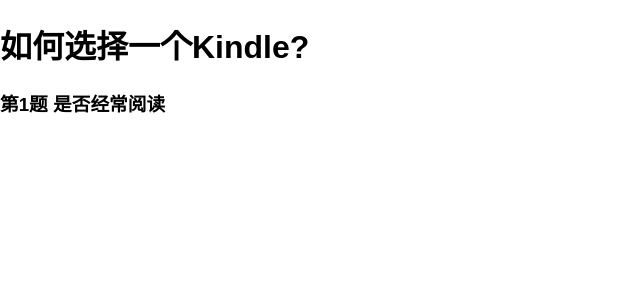
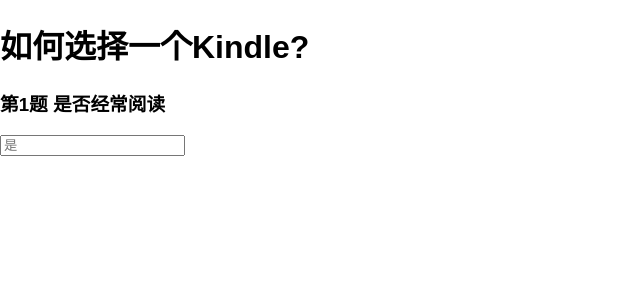
Before and after one commit to gloye/BestChoice, a React (Create React App) app in the folder project/: page /question in a window 1280 px wide. Shown: the top 300 px of the page, without its empty margins (0-640 px from the left). Built offline with nearby package versions, Linux system fonts and the light colour scheme.

Commit message:
纯函数

```diff
--- a/project/src/choice/pages/question.js
+++ b/project/src/choice/pages/question.js
@@ -1,6 +1,6 @@
 import React, { Component } from 'react'
 
-function getQues(props){
+function Ques(props){
     if(!props.completed){
         return(
             <div>
@@ -16,19 +16,39 @@
         return(
             <div>
                 <h3>第1题 是否经常阅读</h3>
+                <Choice/>
             </div>
         )
     }
 }
 
-function getRes(){
+function Choice(props){
+    let isShow = false
+    const handleFocus = (e) => {
+        console.log(e)
+        isShow = true
+        console.log(isShow)
+    }
+
     return(
         <div style={{display:"inline"}}>
-            <input type="text" placeholder="是" onFocus={props.handleFocus}/>
-            <input type="text" placeholder="Kindle"/>
-            <button>下一题</button>
+            <input type="text" placeholder="是" onFocus={handleFocus}/>
+            <Res focus={isShow}/>
         </div>
     )
+}
+
+function Res(props){
+    if(props.focus){
+        return(
+            <div style={{display:"inline"}}>
+                <input type="text" placeholder="Kindle"/>
+                <button>下一题</button>
+            </div>
+        )
+    }else{
+        return null
+    }
 }
 
 
@@ -55,7 +75,7 @@
         return (
             <div className="question-item">
                 <h1>如何选择一个Kindle?</h1>
-                {getQues(state)}
+                {Ques(state)}
             </div>
         )
     }
```
